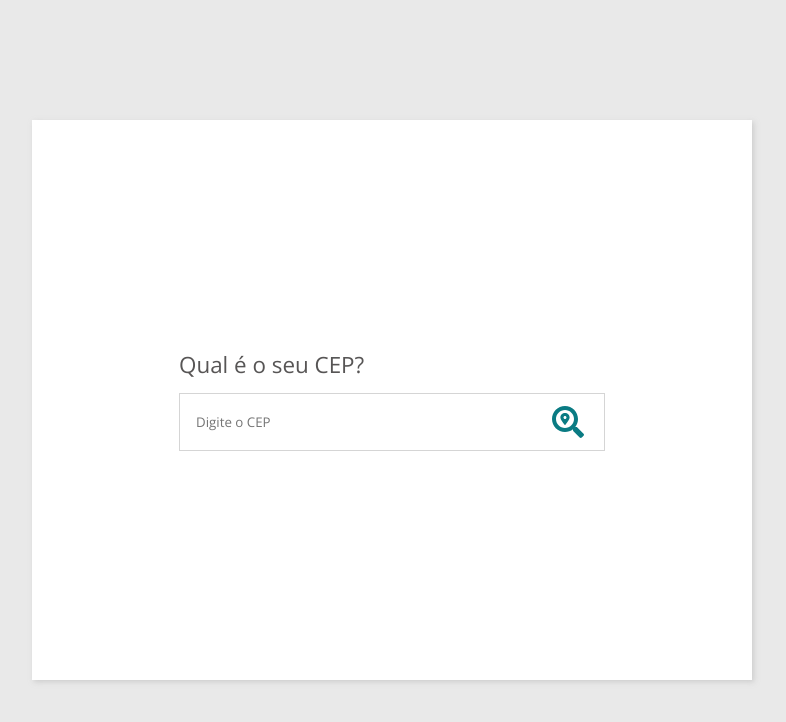
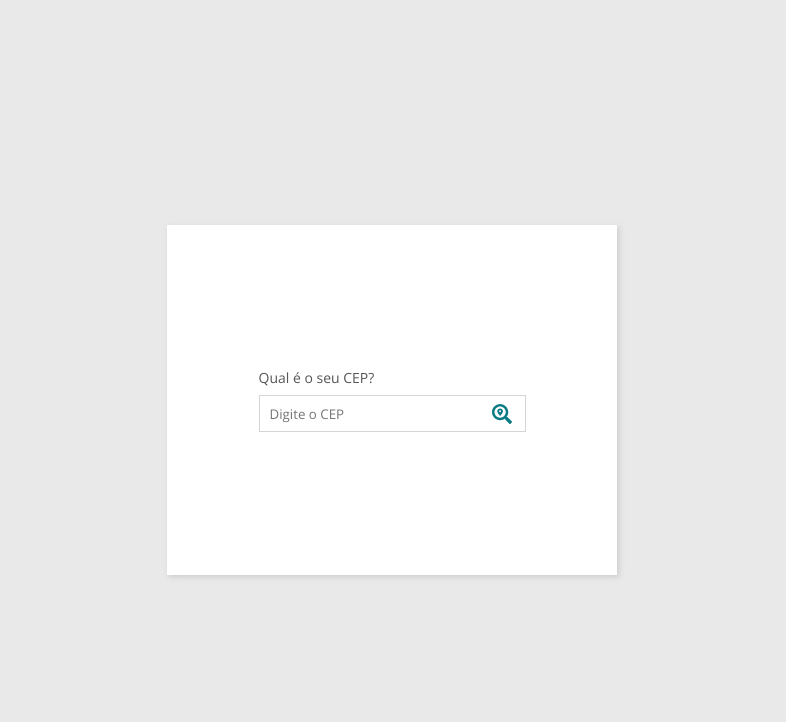
Before and after one commit to lahgomes/viacep, a React (Create React App) app: page / in a window 1280 px wide. Shown: the top 722 px of the page, without its empty margins (248-1034 px from the left). Built offline with nearby package versions, Linux system fonts and the light colour scheme.

Commit message:
primeiras componentizações

```diff
--- a/src/App.jsx
+++ b/src/App.jsx
@@ -1,24 +1,19 @@
-import { FaSearchLocation } from "react-icons/fa";
+import Input from './components/Input';
+import Label from './components/Label';
+import Button from './components/Button';
 import './styles/app.css';
 
 function App() {
   return (
-
-
-      <div className="container">
-        <div className="search">
-          <label htmlFor="cep" className="search__label">
-            Qual é o seu CEP?
-          </label>
-          <div className="search__item">
-            <input id="cep" className="search__input" type="text" placeholder="Digite o CEP"/>
-            <button className="search__button">
-              <FaSearchLocation />
-            </button>
-          </div>
+    <div className="container">
+      <div className="search">
+        <Label />
+        <div className="search__item">
+          <Input />
+          <Button />
         </div>
       </div>
-
+    </div>
   );
 }
 
--- /dev/null
+++ b/src/components/Button/index.jsx
@@ -0,0 +1,9 @@
+import { FaSearchLocation } from "react-icons/fa";
+
+const Button = () => (
+  <button className="search__button">
+    <FaSearchLocation />
+  </button>
+)
+
+export default Button;
--- a/src/components/Input/index.jsx
+++ b/src/components/Input/index.jsx
@@ -0,0 +1,5 @@
+const Input = () => (
+  <input id="cep" className="search__input" type="text" placeholder="Digite o CEP"/>
+)
+
+export default Input;
--- /dev/null
+++ b/src/components/Label/index.jsx
@@ -0,0 +1,7 @@
+const Label = () => (
+  <label htmlFor="cep" className="search__label">
+    Qual é o seu CEP?
+  </label>
+)
+
+export default Label;
--- a/src/styles/app.css
+++ b/src/styles/app.css
@@ -1,6 +1,3 @@
-html {
-  font-size: 62.5%;
-}
 
 .container {
   align-items: center;
--- a/src/styles/global.css
+++ b/src/styles/global.css
@@ -51,11 +51,17 @@ table {
   box-sizing: border-box;
 }
 
+html {
+  font-size: 62.5%;
+}
+
+
 body {
 	align-items: center;
 	background-color: #e9e9e9;
 	font-family: 'Open Sans', sans-serif;
-  display:flex;
+  display: flex;
+	font-size: 16px;
   height: 100vh;
   justify-content: center;
 }
```
